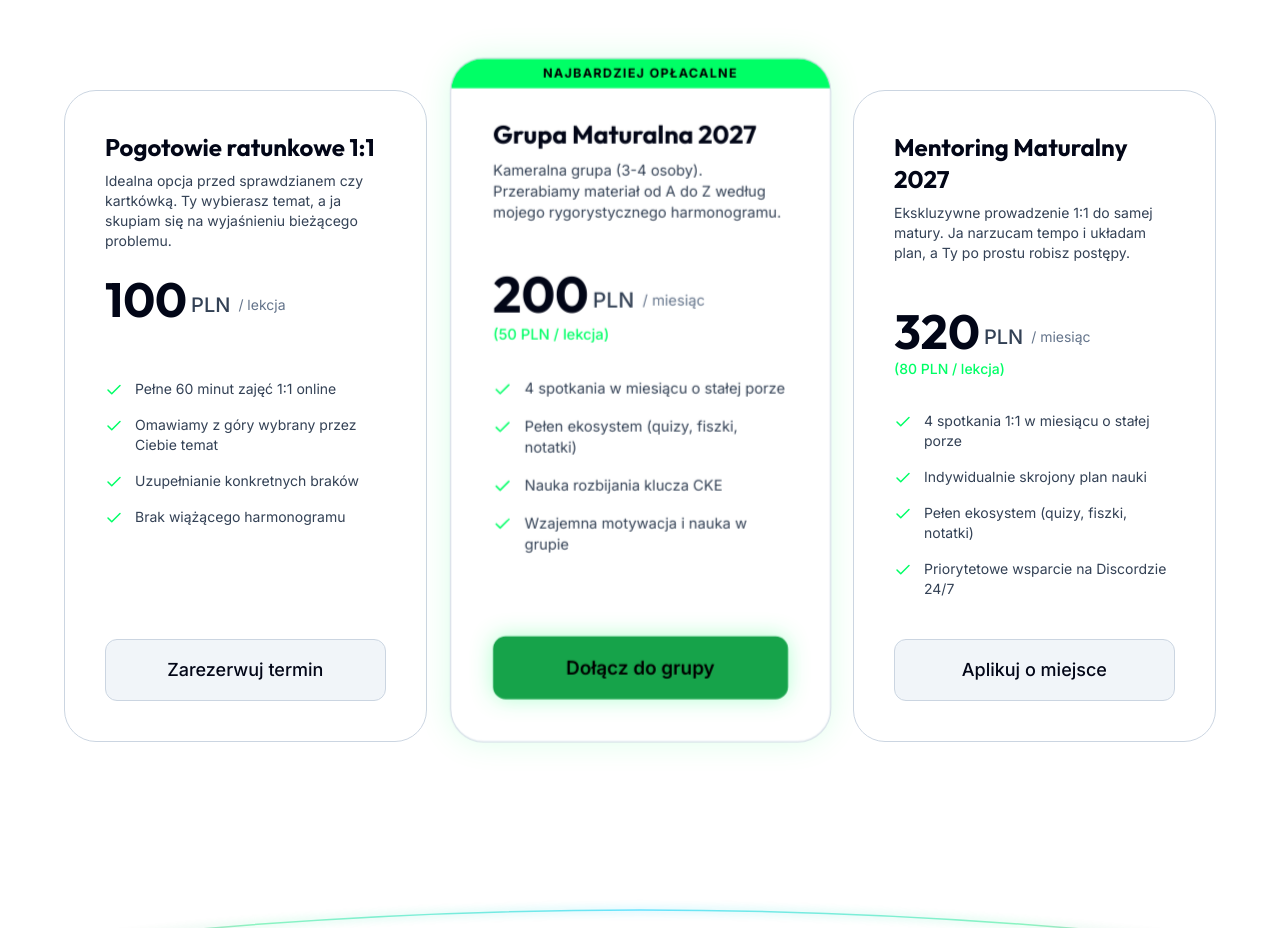
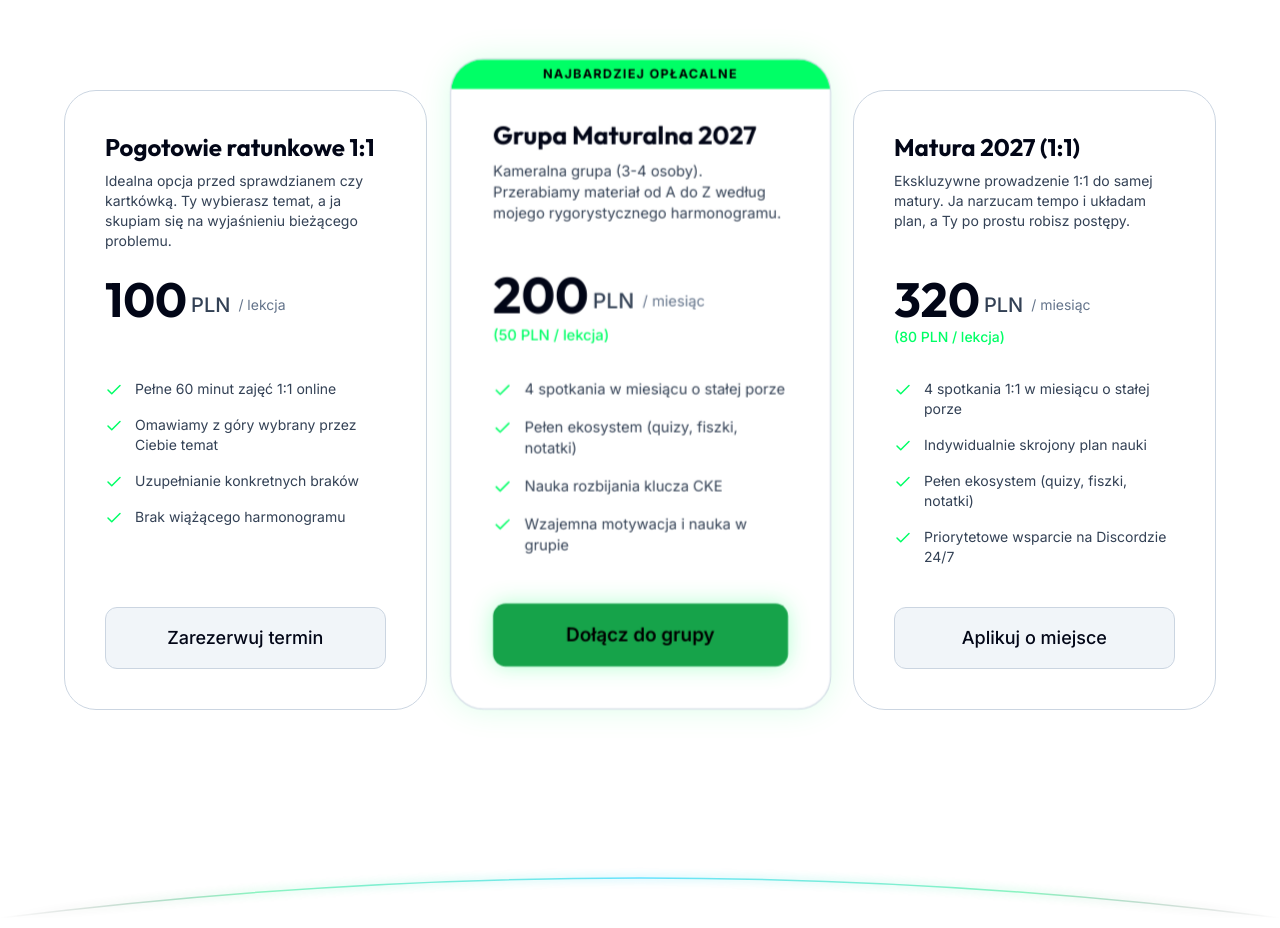
Before and after one commit to taachii/biolearn-landing, a Next.js app: page / in a window 1280 px wide. Shown: the part 4800-5728 px from the top of the page. Built offline with nearby package versions, Linux system fonts and the light colour scheme.

Commit message:
style: revert 3rd package name to Matura 2027 (1:1) to prevent two-line wrapping

```diff
--- a/components/sections/CennikSection.tsx
+++ b/components/sections/CennikSection.tsx
@@ -41,7 +41,7 @@ const PACKAGES = [
     isPopular: true
   },
   {
-    name: "Mentoring Maturalny 2027",
+    name: "Matura 2027 (1:1)",
     price: "320",
     period: "/ miesiąc",
     pricePerLesson: "(80 PLN / lekcja)",
```
